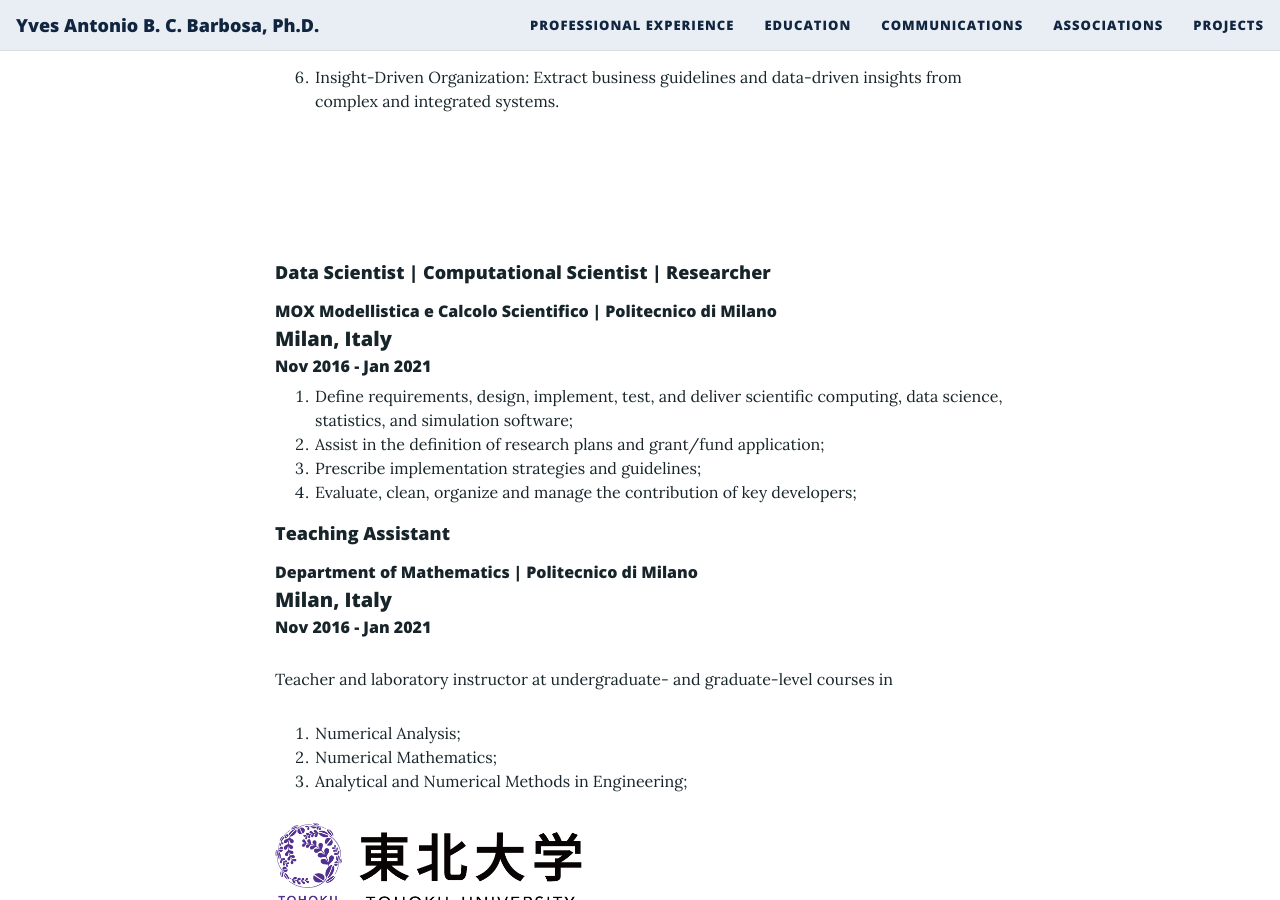
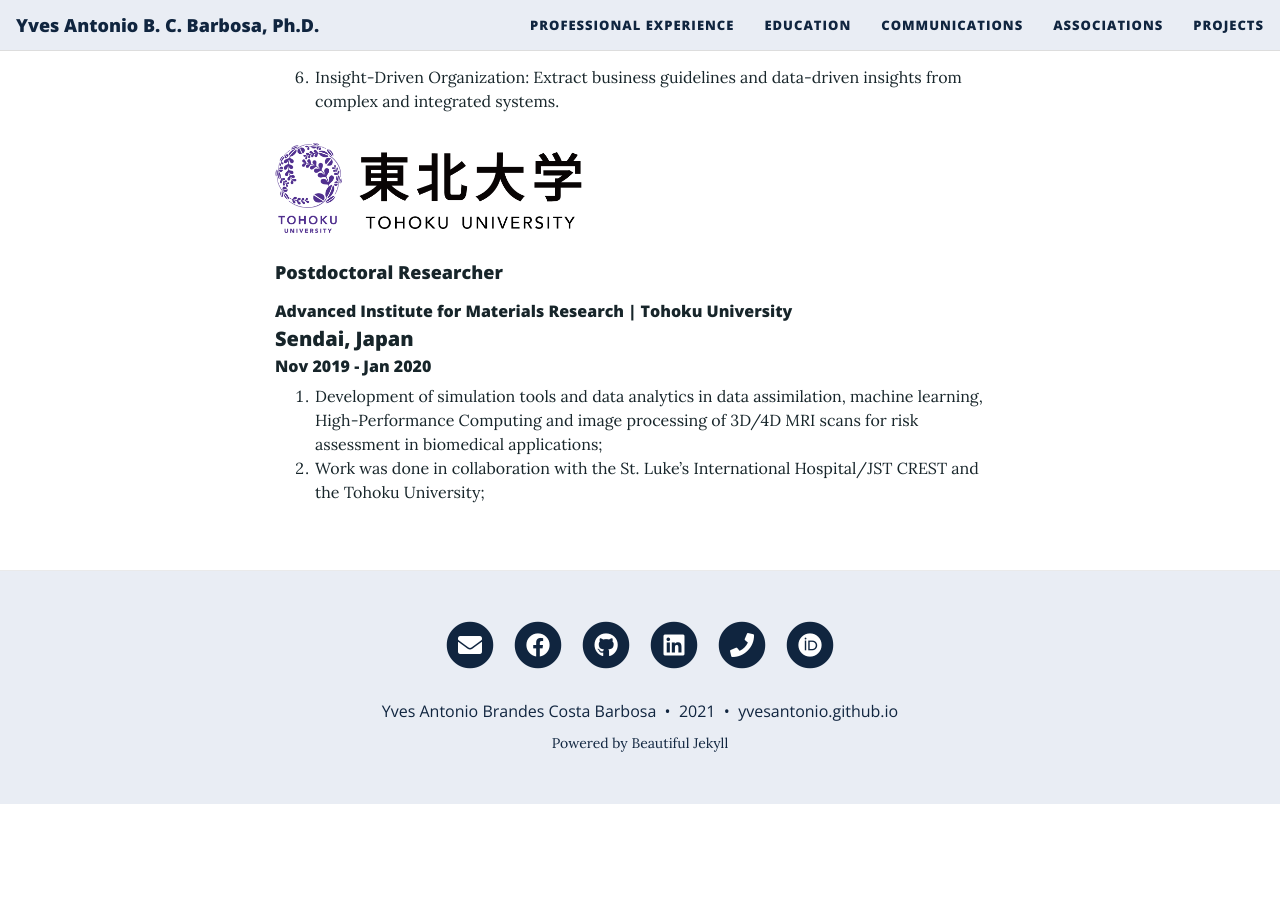
Before and after one commit to yvesantonio/yvesantonio.github.io, a Jekyll site: the page built from myprofessionalexperience.md, in a window 1280 px wide and 900 px high, scrolled down 857 px. Built offline with Jekyll 4.4.1, drawn with Linux system fonts in a browser that asks for light colours; nearby versions of some CDN libraries; after the commit the page ends 1661 px from its top, so only the background shows below that; some of the changed text lies outside the part shown.

Commit message:
Revert "Update professional experience."
This reverts commit 082ea7cb9a9ea1236864245df62d27e882e13034.

```diff
--- a/myprofessionalexperience.md
+++ b/myprofessionalexperience.md
@@ -6,8 +6,8 @@
 
 <img style="align: right;" src="{{ url }}/assets/img/DLT-01.jpg" height="70">
 
-### Data Scientist | Consultant
-#### Deloitte Consulting S.r.l. | Strategy, Analytics and M&A
+### Strategy, Analytics and M&A | Consultant
+#### Deloitte Consulting S.r.l.
 ##### Milan, Italy
 ###### Since Feb 2020
 
@@ -29,28 +29,6 @@
 6. Insight-Driven Organization:
 Extract business guidelines and data-driven insights from complex and integrated systems.
 
-<img style="align: right;" src="{{ url }}/assets/img/logo_polimi_01.png" height="90">
-
-### Data Scientist | Computational Scientist | Researcher
-#### MOX Modellistica e Calcolo Scientifico | Politecnico di Milano
-##### Milan, Italy
-###### Nov 2016 - Jan 2021
-
-1. Define requirements, design, implement, test, and deliver scientific computing, data science, statistics, and simulation software;
-2. Assist in the definition of research plans and grant/fund application;
-3. Prescribe implementation strategies and guidelines;
-4. Evaluate, clean, organize and manage the contribution of key developers;
-
-### Teaching Assistant
-#### Department of Mathematics | Politecnico di Milano
-##### Milan, Italy
-###### Nov 2016 - Jan 2021
-
-Teacher and laboratory instructor at undergraduate- and graduate-level courses in
-1. Numerical Analysis;
-2. Numerical Mathematics;
-3. Analytical and Numerical Methods in Engineering;
-
 <img style="align: right;" src="{{ url }}/assets/img/logo_tohoku_01.png" height="90">
 
 ### Postdoctoral Researcher
```
